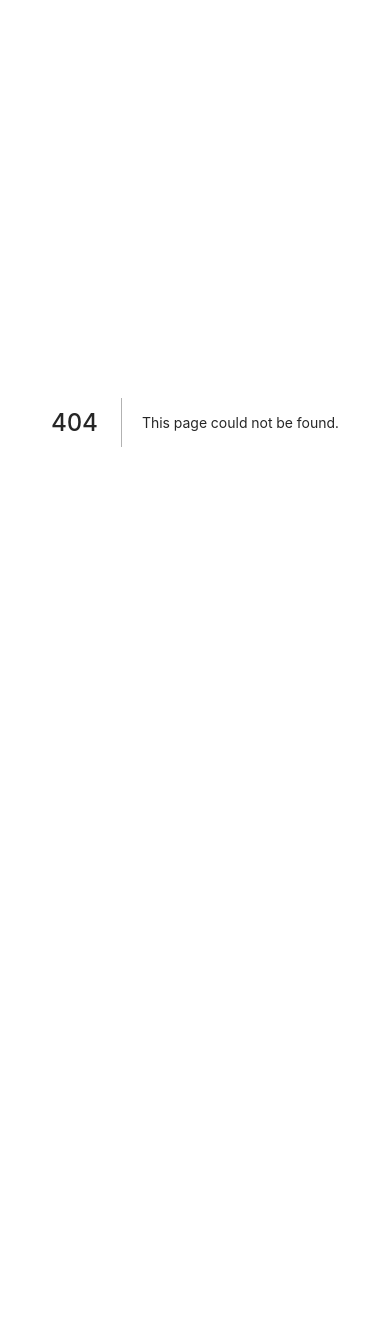
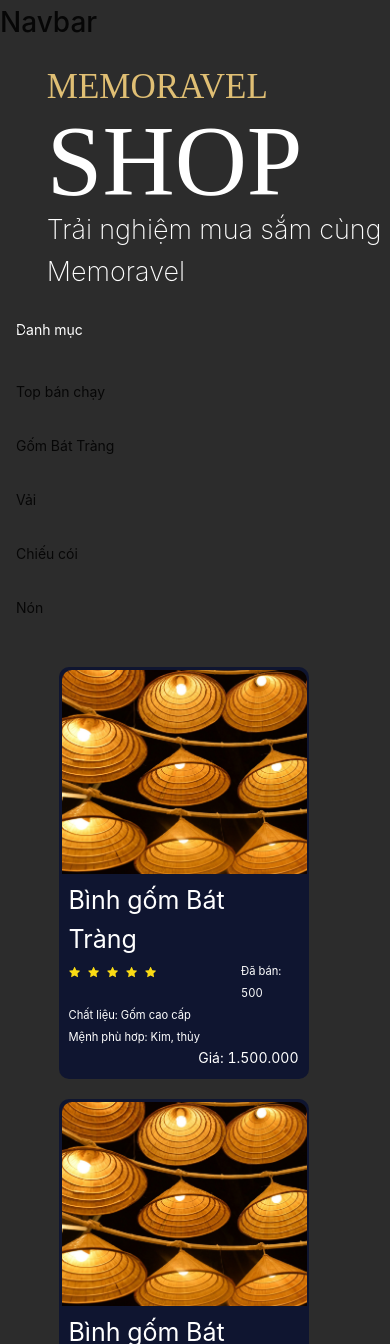
Before and after one commit to hunguet231/memoravel.vn, a Next.js app: page /shop in a window 390 px wide. Before the commit this address had no page. Shown: the top 1344 px of the page. Before the commit the page ends 844 px from the top, so only its background shows below. Built offline with nearby package versions, Linux system fonts and the light colour scheme; a web font is replaced by a local one.

Commit message:
add shop UI (has responsive)

```diff
--- /dev/null
+++ b/components/CardItem.js
@@ -0,0 +1,39 @@
+import React from "react";
+import "antd/dist/antd.css";
+import { Space, Card, Row, Col, Rate } from "antd";
+import styles from "../styles/CardItem.module.css";
+
+export default function CardItem() {
+  return (
+    <div>
+      <Space direction="vertical">
+        <Card
+          className={styles.card}
+          hoverable
+          bordered={false}
+          cover={<img alt="items" className={styles.cardImg} src="/bg-hero.jpg" />}
+        >
+          <div className={styles.cardBody}>
+            <p className={styles.cardTitle}>Bình gốm Bát Tràng</p>
+            <Row>
+              <Col span={18}>
+                <Rate disabled defaultValue={5} style={{ fontSize: "80%" }} />
+              </Col>
+              <Col span={6} sm={24}>
+                <small className={styles.sold}>Đã bán: 500</small>
+              </Col>
+            </Row>
+            <small>Chất liệu: Gốm cao cấp</small>
+            <br />
+            <small>Mệnh phù hơp: Kim, thủy</small>
+            <Row justify="end">
+              <Col xl={9} lg={11} className={styles.price}>
+                Giá: 1.500.000
+              </Col>
+            </Row>
+          </div>
+        </Card>
+      </Space>
+    </div>
+  );
+}
--- /dev/null
+++ b/pages/shop.js
@@ -0,0 +1,72 @@
+import React, { useState, useCallback, useEffect } from "react";
+import CardItem from "../components/CardItem";
+import styles from "../styles/Shop.module.css";
+import "antd/dist/antd.css";
+import { Row, Col, List, Collapse } from "antd";
+
+export default function shop() {
+  const data = ["Top bán chạy", "Gốm Bát Tràng", "Vải", "Chiếu cói", "Nón"];
+  const { Panel } = Collapse;
+
+  return (
+    <div style={{ backgroundColor: "#2c2c2c" }}>
+      <h1>Navbar</h1>
+      <div className={styles.container}>
+        <Row gutter={8}>
+          <Col sm={5}>{/*Make responsive */}</Col>
+          <Col sm={19}>
+            <h1 className={styles.brandName}>MEMORAVEL</h1>
+            <h1 className={styles.shopTitle}>SHOP</h1>
+            <h2 className={styles.subTitle}>Trải nghiệm mua sắm cùng Memoravel</h2>
+          </Col>
+          <Col sm={5} xs={24}>
+            <Collapse defaultActiveKey={1} ghost>
+              <Panel key="1" header={<span className={styles.headerList}>Danh mục</span>}>
+                <List
+                  size="large"
+                  dataSource={data}
+                  renderItem={(item) => (
+                    <List.Item style={{ border: "none", padding: "16px 0" }}>
+                      <a href="*">{item}</a>
+                    </List.Item>
+                  )}
+                />
+              </Panel>
+            </Collapse>
+          </Col>
+          <Col sm={19}>
+            <Row justify="space-between" className={styles.cardContainer}>
+              <Col xl={8} md={12} className={styles.item}>
+                <CardItem />
+              </Col>
+              <Col xl={8} md={12} className={styles.item}>
+                <CardItem />
+              </Col>
+              <Col xl={8} md={12} className={styles.item}>
+                <CardItem />
+              </Col>
+              <Col xl={8} md={12} className={styles.item}>
+                <CardItem />
+              </Col>
+              <Col xl={8} md={12} className={styles.item}>
+                <CardItem />
+              </Col>
+              <Col xl={8} md={12} className={styles.item}>
+                <CardItem />
+              </Col>
+              <Col xl={8} md={12} className={styles.item}>
+                <CardItem />
+              </Col>
+              <Col xl={8} md={12} className={styles.item}>
+                <CardItem />
+              </Col>
+              <Col xl={8} md={12} className={styles.item}>
+                <CardItem />
+              </Col>
+            </Row>
+          </Col>
+        </Row>
+      </div>
+    </div>
+  );
+}
--- /dev/null
+++ b/styles/CardItem.module.css
@@ -0,0 +1,35 @@
+.card {
+  background-color: #0f1530;
+  color: #fff;
+  max-width: 270px;
+  height: auto;
+  border-radius: 10px;
+}
+.cardImg {
+  width: 98%;
+  position: relative;
+  left: 3px;
+  top: 3px;
+  border-radius: 10px 10px 0 0 !important;
+}
+
+.cardBody {
+  margin: -14px;
+}
+.cardTitle {
+  font-size: 25px;
+  margin-bottom: 0px;
+}
+
+@media (max-width: 1175px) {
+  .card {
+    max-width: 290px;
+  }
+}
+
+@media (max-width: 745px) {
+  .card {
+    max-width: 250px;
+    width: 100%;
+  }
+}
--- /dev/null
+++ b/styles/Shop.module.css
@@ -0,0 +1,68 @@
+.container {
+  margin: 0 8%;
+  background-color: #2c2c2c;
+}
+.brandName,
+.shopTitle {
+  font-family: Times New Roman;
+}
+
+.brandName {
+  color: #e0bf74;
+  font-size: 250%;
+}
+
+.shopTitle {
+  font-size: 100px;
+  color: #fff;
+  margin-top: -50px;
+  margin-bottom: -30px;
+}
+
+.subTitle {
+  color: #fff;
+  font-weight: 200;
+  font-size: 27px;
+}
+
+.item {
+  margin-top: 20px;
+}
+
+.headerList {
+  color: #fff;
+  font-size: 150%;
+}
+
+@media (max-width: 1000px) {
+  .container {
+    margin: 5%;
+  }
+}
+
+@media (max-width: 890px) {
+  .container {
+    margin: 2%;
+  }
+  .headerList {
+    font-size: 100%;
+  }
+}
+
+@media (max-width: 780px) {
+  .container {
+    margin: 0;
+  }
+}
+@media (max-width: 560px) {
+  .brandName,
+  .shopTitle,
+  .subTitle {
+    margin-left: 12%;
+  }
+}
+@media (max-width: 500px) {
+  .cardContainer {
+    margin: 0 15%;
+  }
+}
```
Also changed, not shown: styles/globals.css (+4 -4 lines).
